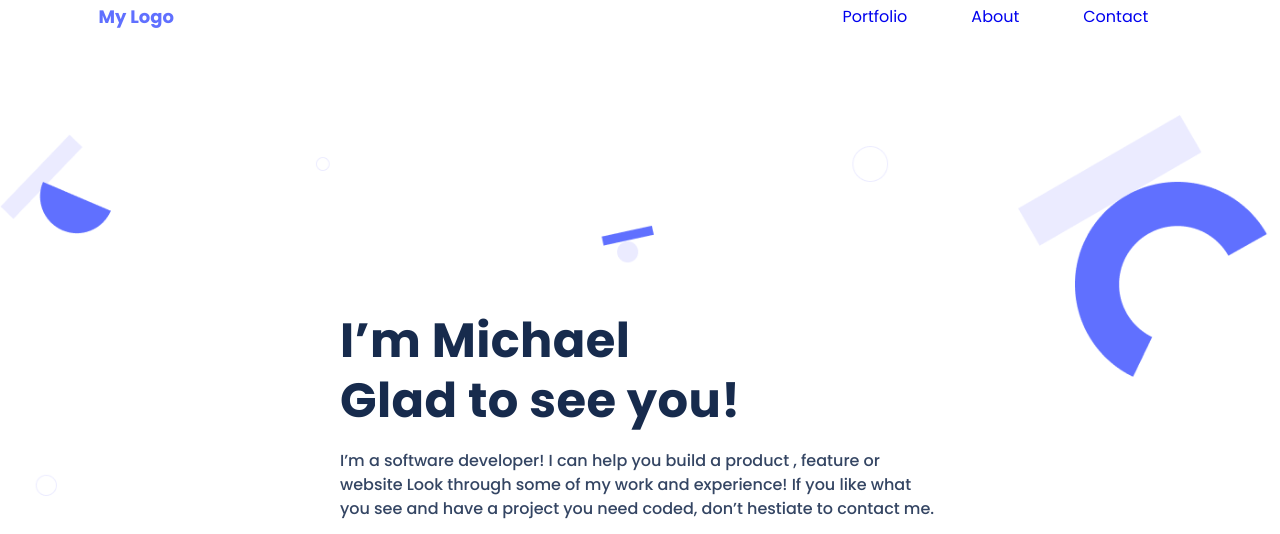
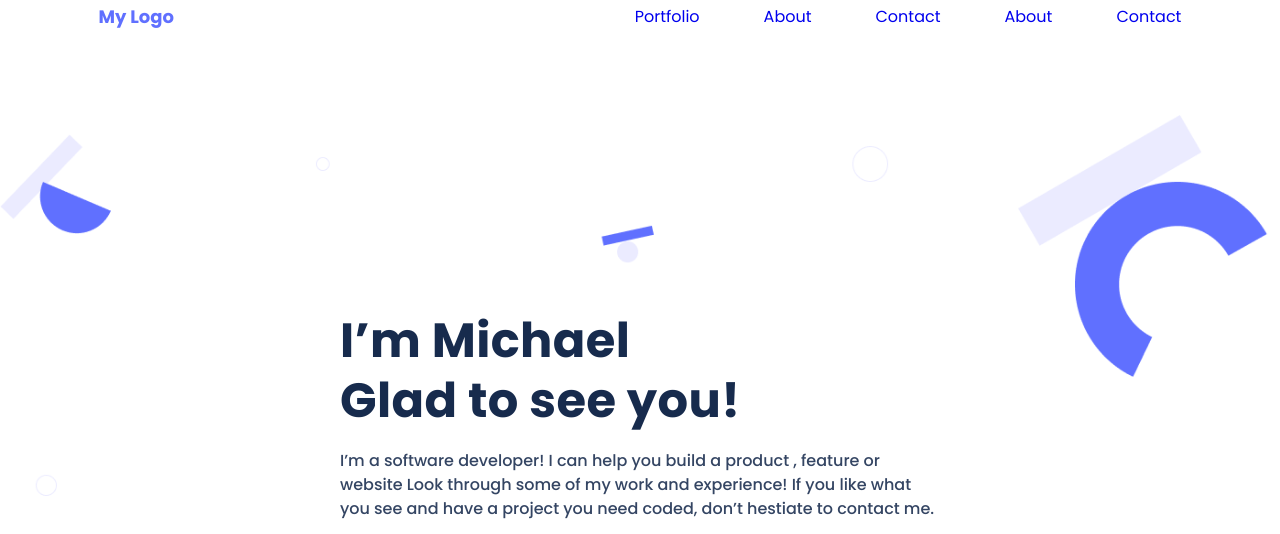
Before and after one commit to MICHAELKITH/desktop-mobile-version, a plain HTML site: page index.html in a window 1280 px wide. Shown: the top 534 px of the page. Drawn offline with Linux system fonts and the light colour scheme; files whose address does not match are found by name.

Commit message:
Navbar changes

```diff
--- a/index.html
+++ b/index.html
@@ -18,19 +18,24 @@
     <div class="container">
 
         <header>
-            <nav class="navbar">
+            <div class="navbar">
+            <div class="logo" id="logo">My Logo</div>
+            <div class="bar-toggle">
+                <div class="btn-line"></div>
+                <div class="btn-line"></div>
+                <div class="btn-line"></div>
 
-                <div class="logo" id="logo">My Logo</div>
-                <div class="bar-toggle" onclick="navToggle()">
-                    <i class="fa fa-bars"></i>
-
-                </div>
-                <ul class="navbar-links" id="menus">
-                    <li><a href="#">Portfolio</a></li>
-                    <li><a href="#">About</a></li>
-                    <li><a href="#">Contact</a></li>
+            </div>
+            <nav class="menu">
+                <ul class="navbar-links">
+                    <li class="nav-item current" ><a href="#" class="nav-link">Portfolio</a></li>
+                    <li class="nav-item"><a href="#" class="nav-link">About</a></li>
+                    <li class="nav-item"><a href="#" class="nav-link">Contact</a></li>
+                    <li class="nav-item"><a href="#" class="nav-link">About</a></li>
+                    <li class="nav-item"><a href="#" class="nav-link">Contact</a></li>
                 </ul>
             </nav>
+        </div>
         </header>
 
         <!-- small-container -->
```
